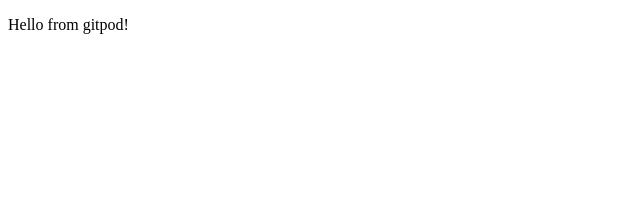
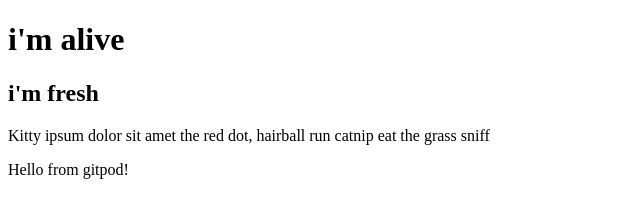
Before and after one commit to kor4ak/hello-world, a plain HTML site: page index.html in a window 1280 px wide. Shown: the whole page, without its empty margins (0-640 px from the left). Drawn offline with Linux system fonts and the light colour scheme.

Commit message:
Update index.html

```diff
--- a/index.html
+++ b/index.html
@@ -2,6 +2,10 @@
 <html>
  <head>
   <title>Hello World</title>
+    <h1>i'm alive</h1>
+    <h2>i'm fresh</h2>
+  <p>Kitty ipsum dolor sit amet the red dot, hairball run catnip eat the grass sniff</p>
+ <!--this is comment-->
  </head>
  <body>
      <p>Hello from gitpod!</p>
```
